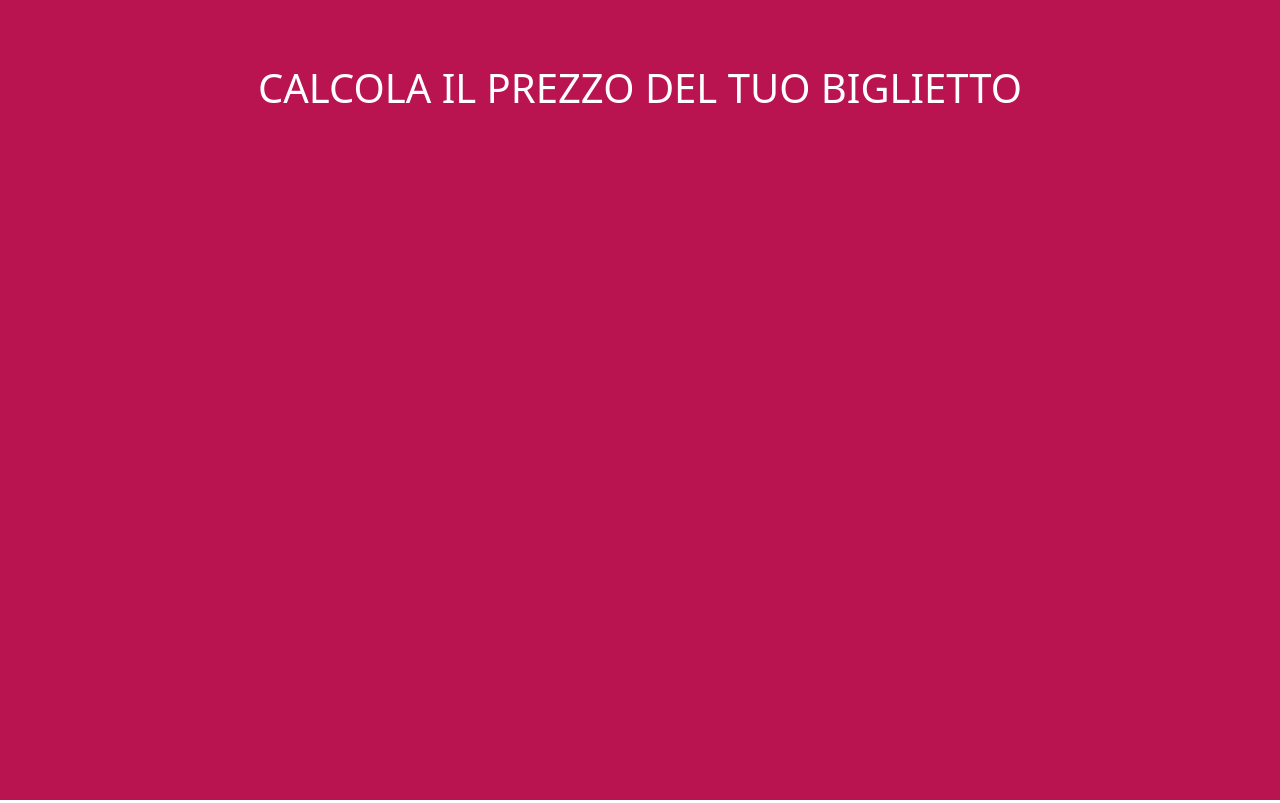
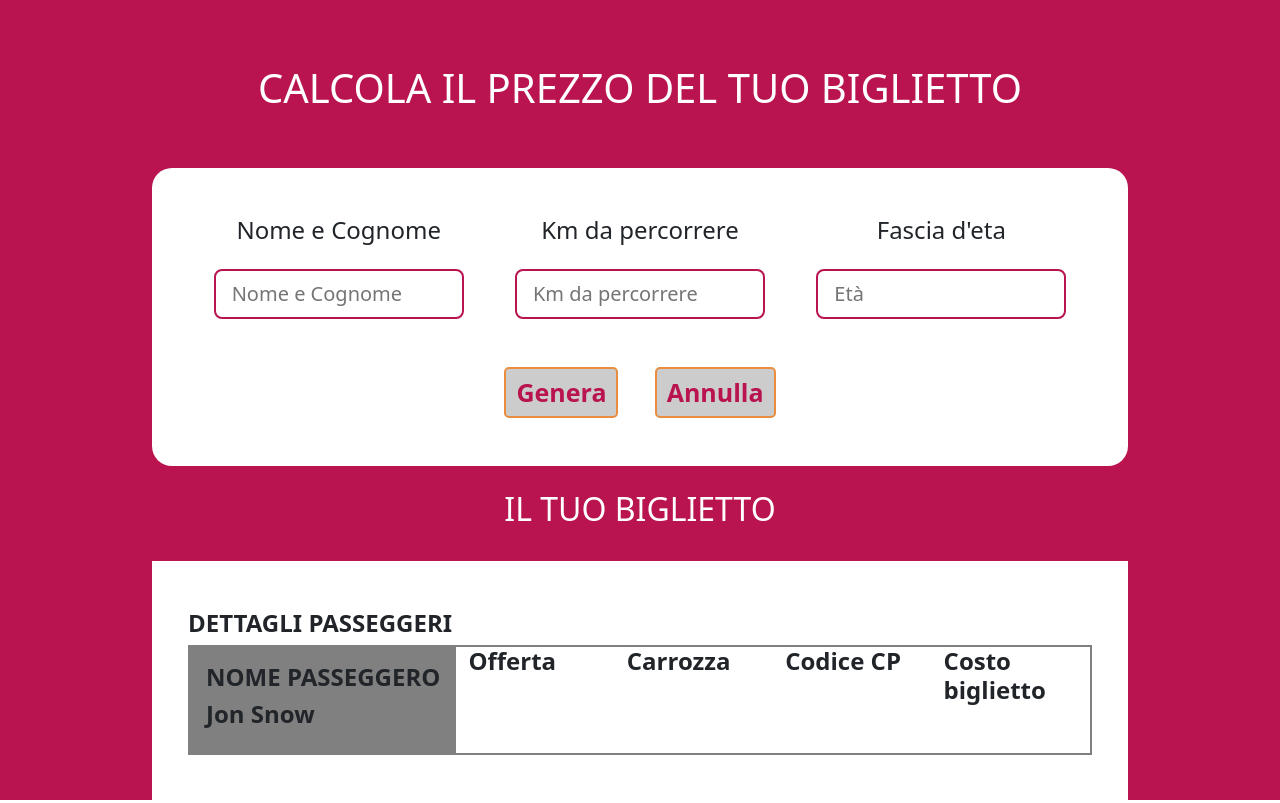
Before and after one commit to BrigitteFlores16/js-biglietto-treno-form, a plain HTML site: page index.html in a window 1280 px wide. Drawn offline with nearby package versions, Linux system fonts and the light colour scheme.

Commit message:
aggiunto contenuto

```diff
--- a/css/style.css
+++ b/css/style.css
@@ -19,3 +19,44 @@
         background-color: #B91450;
         height: 100vh;
     }
+    input, select {
+        border: 2px solid #B91350;
+        width: 250px;
+        height: 50px;
+    }
+    .purple-color {
+        color: var(--purple-color);
+    }
+
+    .form_container > form > div{
+        display: flex;
+        justify-content: space-between;
+        flex-direction: row;
+    }
+
+    .btn-purple {
+        font-size: 25px;
+        font-weight: 700;
+        padding: 5px 10px;
+        border-radius: 5px;
+        border: 2px solid #E98E3E;
+        text-decoration: none;
+        background-color: #CCCCCC;
+        color: #B91350;
+    }
+
+    .bg_color_ticket{
+        background-color: #FFFFFF;
+    }
+
+    #first_ticket{
+        border-radius: 20px;
+    }
+
+    .background-color {
+        background-color:  #808080;
+    }
+
+    .border_second_ticket{
+        border: 2px solid #808080;
+    }
--- a/index.html
+++ b/index.html
@@ -17,11 +17,67 @@
             <h1 class="text-white p-5">
                 CALCOLA IL PREZZO DEL TUO BIGLIETTO
             </h1>
+            <div id="first_ticket" class="bg_color_ticket p-5">
+              <div class="row d-flex justify-content-around">
+                  <div class="col">
+                      <h4 class="purple-color pb-3">Nome e Cognome</h4>
+                      <input class="form-control-lg" type="text" id="firstnamelastname" name="firstnamelastname" placeholder="Nome e Cognome"/>
+                  </div>
+                  <div class="col">
+                      <h4 class="purple-color pb-3">Km da percorrere</h4>
+                      <input class="form-control-lg" type="number" id="km" name="km" placeholder="Km da percorrere"/>
+                  </div>
+                  <div class="col">
+                      <h4 class="purple-color pb-3">Fascia d'eta</h4>
+                      <input class="form-control-lg" type="number" id="age" name="age" placeholder="Età"/>
+                  </div>
+                  <div class="row">
+                      <div class="col">
+                          <button type="button" class="btn-purple mt-5 mx-3" id="calc" value="generate" >Genera</button>
+                          <button type="button" class="btn-purple mt-5 mx-3" id="annulla" value="reset">Annulla</button>
+                      </div>
+                  </div>
+              </div>
+          </div>
+      </div>
+      <div class="container">
 
+        <h2 class="text-white m-b-3 p-4">
+            IL TUO BIGLIETTO
+        </h2>
 
+        <div class="bg_color_ticket p-5">
+            <div class="row">
+                <h4 class="text-start fw-bold p-0">
+                    DETTAGLI PASSEGGERI
+                </h4>
+            </div>
 
-
-    <!-- JavaScript -->
+            <div class="row border_second_ticket d-flex justify-content-between">
+                <div class="col-auto p-3 background-color">
+                    <h4 class="m-b-3 fw-bold text-start">NOME PASSEGGERO</h4>
+                    <h4 class="fw-bold text-start">Jon Snow</h4>
+                </div>
+                <div class="col">
+                    <h4 class="m-b-3 fw-bold text-start">Offerta</h4>
+                    <div id="discount-type" class="text-start"></div>
+                </div>
+                <div class="col">
+                    <h4 class="m-b-3 fw-bold text-start">Carrozza</h4>
+                </div>
+                <div class="col">
+                    <h4 class="m-b-3 fw-bold text-start">Codice CP</h4>
+               </div>
+                <div class="col">
+                    <h4 class="m-b-3 fw-bold text-start">Costo biglietto</h4>
+                    <div id="result-container" class="col text-start">
+                    </div>
+                </div>
+            </div>
+        </div>
+    </div>
+    </div>
+     <!-- JavaScript -->
   <script defer src="js/script.js"></script>
 </body>
 </html>
--- a/js/script.js
+++ b/js/script.js
@@ -0,0 +1,3 @@
+const userName = document.getElementById('firstnamelastname');
+const km = document.getElementById('km');
+console.log ('km', km, typeof km);
```
